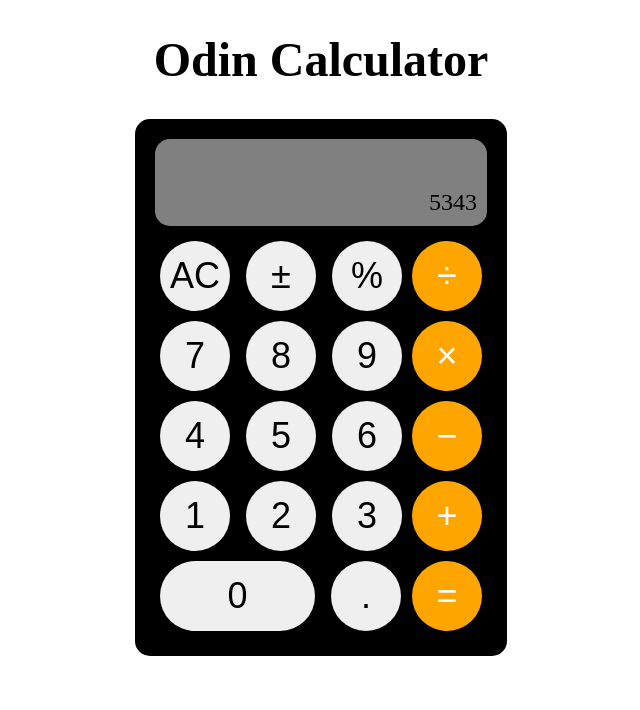
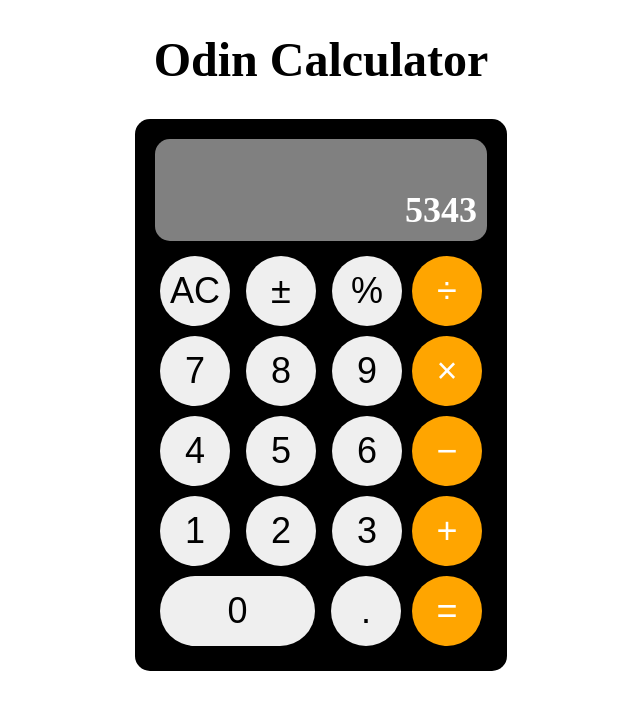
Before and after one commit to kimfom01/Calculator, a plain HTML site: page index.html in a window 1280 px wide. Shown: the whole page, without its empty margins (319-959 px from the left). Drawn offline with Linux system fonts and the light colour scheme.

Commit message:
Increase font weight of  display

```diff
--- a/index.html
+++ b/index.html
@@ -14,7 +14,7 @@
     <div class="container">
         <div class="calculator">
             <div class="content">
-                <div id="output">5343</div>
+                <div id="display">5343</div>
                 <div class="buttons">
                     <div class="left">
                         <div class="top">
--- a/style.css
+++ b/style.css
@@ -27,13 +27,16 @@ h1 {
     padding: 20px;
 }
 
-#output {
+#display {
     padding: 50px 10px 10px 0;
     border: 10px;
     text-align: end;
     background-color: grey;
     border-radius: 15px;
     margin-bottom: 10px;
+    font-size: 36px;
+    color: white;
+    font-weight: bold;
 }
 
 button {
```
